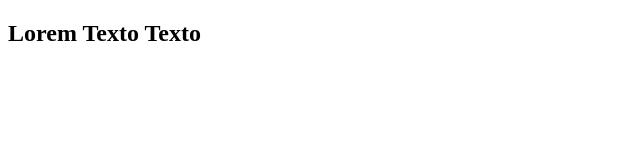
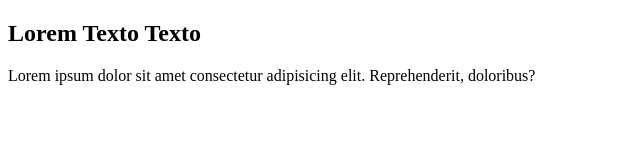
Before and after one commit to leonlucas13/practica_vscode_git, a plain HTML site: page index.html in a window 1280 px wide. Shown: the whole page, without its empty margins (0-640 px from the left). Drawn offline with Linux system fonts and the light colour scheme.

```diff
--- a/index.html
+++ b/index.html
@@ -8,5 +8,6 @@
 <body>
 
     <h2>Lorem   Texto Texto</h2>
+    <p>Lorem ipsum dolor sit amet consectetur adipisicing elit. Reprehenderit, doloribus?</p>
 </body>
 </html>
```
